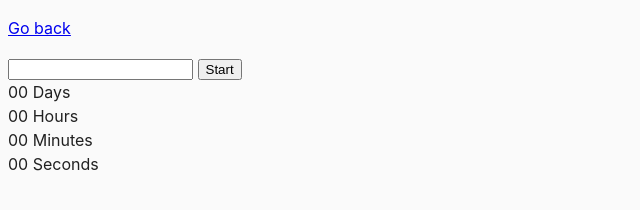
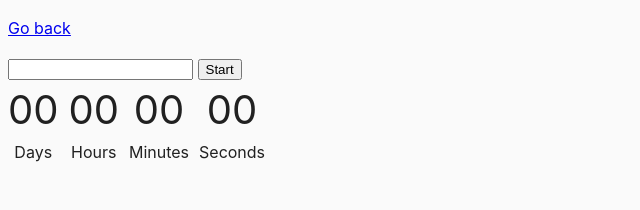
Before and after one commit to Misha-Mishkin/goit-js-hw-09, a website built with Parcel: page src/02-timer.html in a window 1280 px wide. Shown: the whole page, without its empty margins (0-640 px from the left). Built offline with nearby package versions, Linux system fonts and the light colour scheme.

Commit message:
Начало второго задания

```diff
--- a/package.json
+++ b/package.json
@@ -24,5 +24,9 @@
     "parcel-plugin-nuke-dist": "^1.0.1",
     "posthtml-include": "^1.6.2",
     "sass": "^1.32.8"
+  },
+  "dependencies": {
+    "flatpickr": "^4.6.11",
+    "notiflix": "^3.2.5"
   }
 }
--- a/src/css/common.css
+++ b/src/css/common.css
@@ -16,3 +16,18 @@ img {
   display: block;
   max-width: 100%;
 }
+
+.timer {
+  display: flex;
+}
+
+.field {
+  display: flex;
+  flex-direction: column;
+  align-items: center;
+  margin-right: 10px;
+}
+
+.value {
+font-size: 40px;
+}
--- a/src/js/01-color-switcher.js
+++ b/src/js/01-color-switcher.js
@@ -19,7 +19,6 @@ startBtn.addEventListener("click", () => {
     }
 
     timerId = setInterval(changeBodyBackgroundColor, PROMPT_DELAY);
-    console.log(timerId);
     stopBtnClicked = true;
 });
 
--- a/src/js/02-timer.js
+++ b/src/js/02-timer.js
@@ -0,0 +1,2 @@
+import flatpickr from "flatpickr";
+import "flatpickr/dist/flatpickr.min.css";
```
Also changed, not shown: 1 other file.
